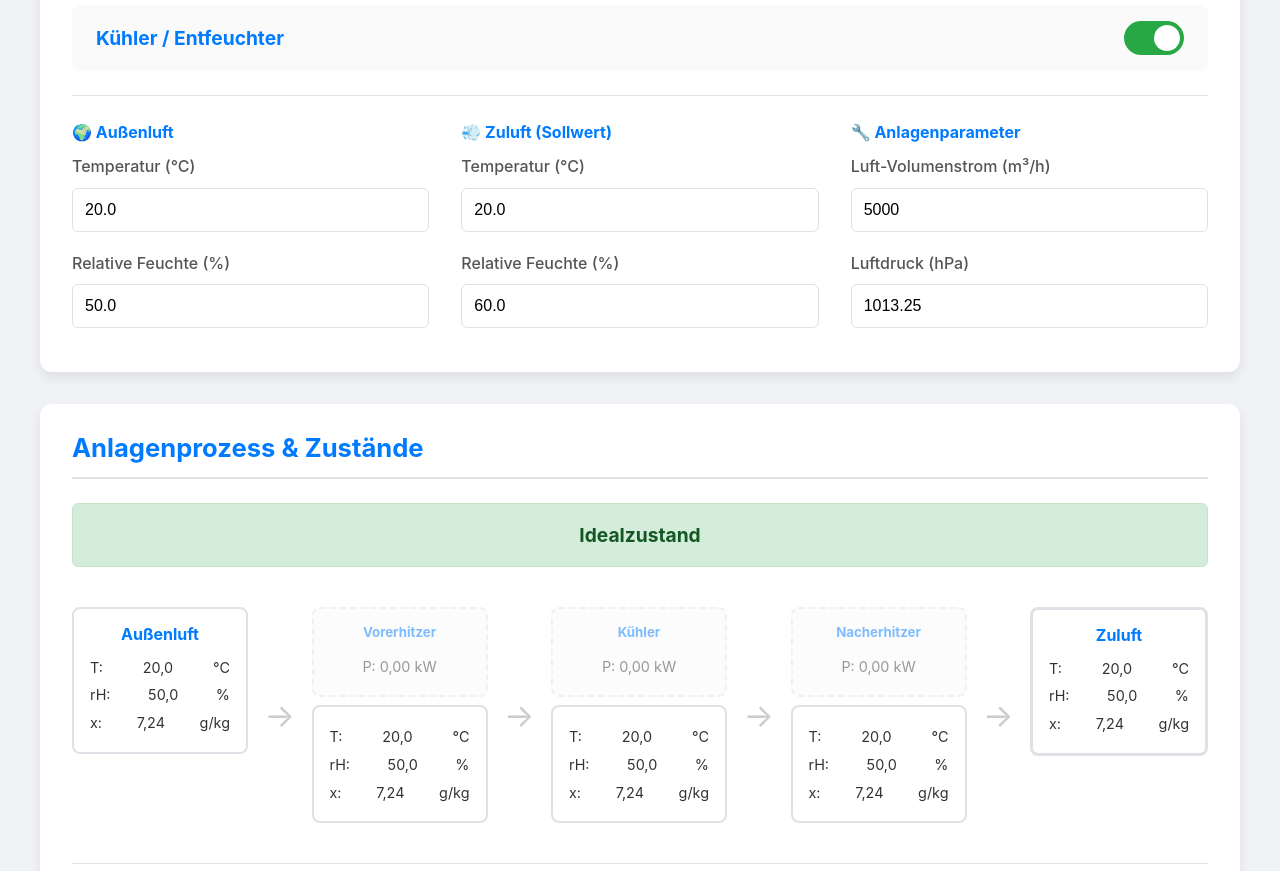
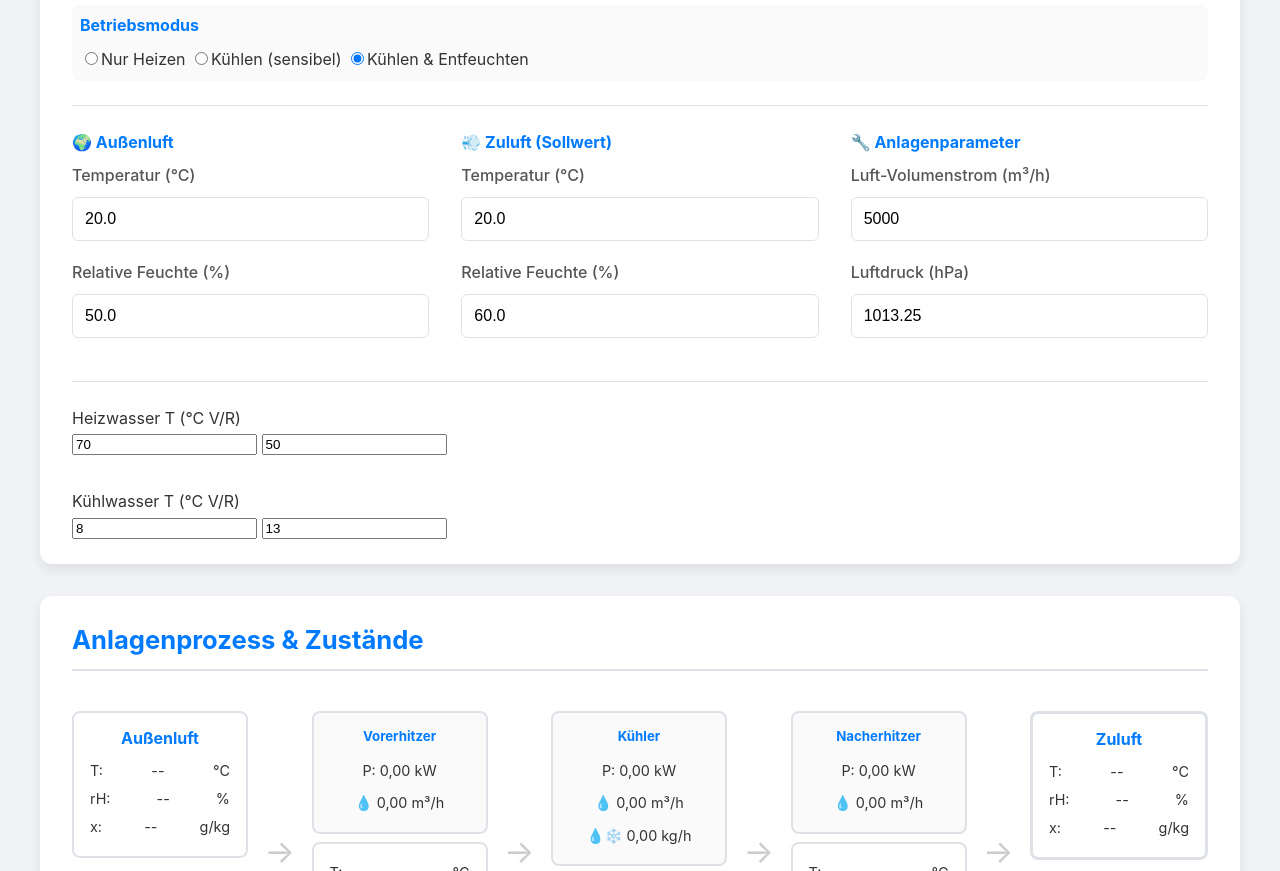
Before and after one commit to Oktaederim/RLTProzessePraxis, a plain HTML site: page index.html in a window 1280 px wide. Shown: the part 223-1094 px from the top of the page. Drawn offline with Linux system fonts and the light colour scheme.

Commit message:
Update index.html
Final2

```diff
--- a/index.html
+++ b/index.html
@@ -3,14 +3,14 @@
 <head>
     <meta charset="UTF-8">
     <meta name="viewport" content="width=device-width, initial-scale=1.0">
-    <title>RLT-Rechner (Praxis-Version)</title>
+    <title>RLT-Rechner (Analyse-Version)</title>
     <link rel="stylesheet" href="style.css">
 </head>
 <body>
 
 <div class="container">
     <header>
-        <h1>🌬️ RLT-Rechner (Praxis-Version)</h1>
+        <h1>🌬️ RLT-Rechner (Analyse-Version)</h1>
         <p class="subtitle">Analyse von Anlagenprozessen und Luftzuständen</p>
     </header>
 
@@ -21,12 +21,11 @@
                 <button id="resetBtn" title="Alle Werte auf Standard zurücksetzen">⟲ Reset</button>
             </div>
             <div class="main-config-section">
-                <div class="switch-container">
-                    <label for="kuehlerAktiv" class="switch-label">Kühler / Entfeuchter</label>
-                    <label class="switch">
-                        <input type="checkbox" id="kuehlerAktiv" checked>
-                        <span class="slider round"></span>
-                    </label>
+                <h4>Betriebsmodus</h4>
+                <div class="radio-group">
+                    <label><input type="radio" name="betriebsmodus" value="heizen">Nur Heizen</label>
+                    <label><input type="radio" name="betriebsmodus" value="kuehlen_sensibel">Kühlen (sensibel)</label>
+                    <label><input type="radio" name="betriebsmodus" value="entfeuchten" checked>Kühlen & Entfeuchten</label>
                 </div>
             </div>
             <hr>
@@ -67,6 +66,23 @@
                     </div>
                 </div>
             </div>
+            <hr>
+            <div class="grid-container water-temp-grid">
+                 <div class="input-group-inline">
+                    <label>Heizwasser T (°C V/R)</label>
+                    <div>
+                        <input type="number" id="tempHeizVorlauf" value="70" step="1">
+                        <input type="number" id="tempHeizRuecklauf" value="50" step="1">
+                    </div>
+                </div>
+                <div class="input-group-inline" id="kuehlwasserWrapper">
+                    <label>Kühlwasser T (°C V/R)</label>
+                    <div>
+                        <input type="number" id="tempKuehlVorlauf" value="8" step="1">
+                        <input type="number" id="tempKuehlRuecklauf" value="13" step="1">
+                    </div>
+                </div>
+            </div>
         </div>
 
         <div class="card" id="results-card">
@@ -78,17 +94,17 @@
                 </div>
                 <div class="arrow">→</div>
                 <div class="process-column">
-                    <div class="component-node" id="comp-ve"><h5>Vorerhitzer</h5><p>P: <span id="res-p-ve">0,00</span> kW</p></div>
+                    <div class="component-node" id="comp-ve"><h5>Vorerhitzer</h5><p>P: <span id="res-p-ve">0,00</span> kW</p><p>💧 <span id="res-wv-ve">0,00</span> m³/h</p></div>
                     <div class="state-node" id="node-1"><p>T: <span id="res-t-1">--</span>°C</p><p>rH: <span id="res-rh-1">--</span>%</p><p>x: <span id="res-x-1">--</span>g/kg</p></div>
                 </div>
                 <div class="arrow">→</div>
                 <div class="process-column">
-                    <div class="component-node" id="comp-k"><h5>Kühler</h5><p>P: <span id="res-p-k">0,00</span> kW</p></div>
+                    <div class="component-node" id="comp-k"><h5>Kühler</h5><p>P: <span id="res-p-k">0,00</span> kW</p><p>💧 <span id="res-wv-k">0,00</span> m³/h</p><p>💧❄️ <span id="res-kondensat">0,00</span> kg/h</p></div>
                     <div class="state-node" id="node-2"><p>T: <span id="res-t-2">--</span>°C</p><p>rH: <span id="res-rh-2">--</span>%</p><p>x: <span id="res-x-2">--</span>g/kg</p></div>
                 </div>
                 <div class="arrow">→</div>
                 <div class="process-column">
-                    <div class="component-node" id="comp-ne"><h5>Nacherhitzer</h5><p>P: <span id="res-p-ne">0,00</span> kW</p></div>
+                    <div class="component-node" id="comp-ne"><h5>Nacherhitzer</h5><p>P: <span id="res-p-ne">0,00</span> kW</p><p>💧 <span id="res-wv-ne">0,00</span> m³/h</p></div>
                     <div class="state-node" id="node-3"><p>T: <span id="res-t-3">--</span>°C</p><p>rH: <span id="res-rh-3">--</span>%</p><p>x: <span id="res-x-3">--</span>g/kg</p></div>
                 </div>
                  <div class="arrow equals">→</div>
@@ -139,7 +155,7 @@
              <p class="info-text">Die Umrechnung von g/kg nach g/m³ erfolgt mit einer angenommenen Luftdichte von 1,2 kg/m³.</p>
         </div>
     </main>
-    <footer class="footer"><p>RLT-Rechner (Praxis-Version) | Erstellt mit Gemini</p></footer>
+    <footer class="footer"><p>RLT-Rechner (Analyse-Version) | Erstellt mit Gemini</p></footer>
 </div>
 <script src="script.js"></script>
 </body>
```
